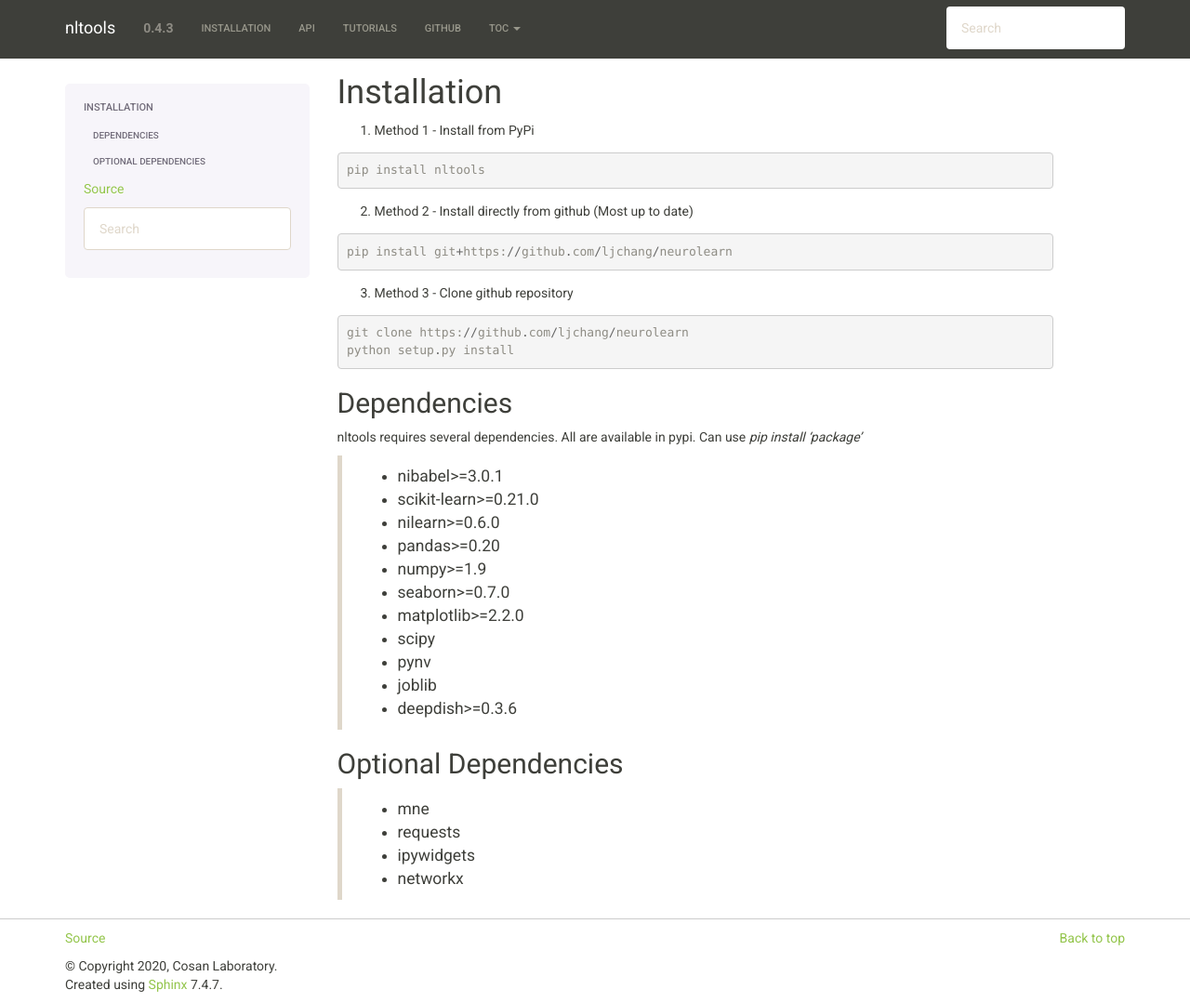
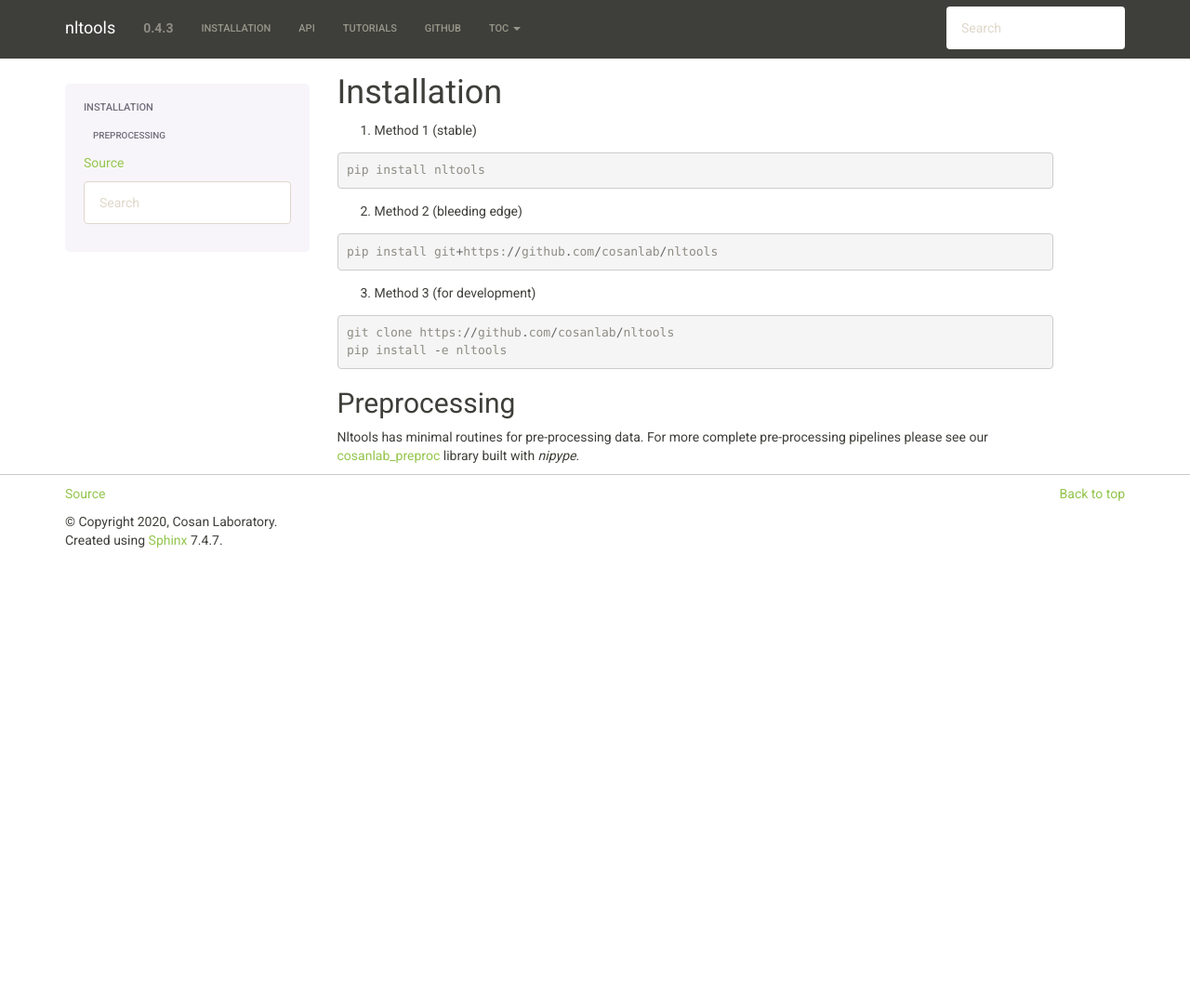
Before and after one commit to cosanlab/nltools, a Sphinx documentation site: the page built from docs/install.rst, in a window 1280 px wide and 1079 px high. Shown: the whole window at 93% size. Built offline with Sphinx 7.4.7, drawn with Linux system fonts in a browser that asks for light colours.

```diff
--- a/docs/install.rst
+++ b/docs/install.rst
@@ -3,46 +3,26 @@
 Installation
 ------------
 
-1. Method 1 - Install from PyPi
+1. Method 1 (stable)
 
 .. code-block:: python
 
 	pip install nltools
 
-2. Method 2 - Install directly from github (Most up to date)
+2. Method 2 (bleeding edge)
 
 .. code-block:: python
 
-	pip install git+https://github.com/ljchang/neurolearn
+	pip install git+https://github.com/cosanlab/nltools
 
-3. Method 3 - Clone github repository
+3. Method 3 (for development)
 
 .. code-block:: python
 
-	git clone https://github.com/ljchang/neurolearn
-	python setup.py install
+	git clone https://github.com/cosanlab/nltools
+	pip install -e nltools
 
-Dependencies
-^^^^^^^^^^^^
+Preprocessing
+^^^^^^^^^^^^^
 
-nltools requires several dependencies.  All are available in pypi.  Can use *pip install 'package'*
-
- - nibabel>=3.0.1
- - scikit-learn>=0.21.0
- - nilearn>=0.6.0
- - pandas>=0.20
- - numpy>=1.9
- - seaborn>=0.7.0
- - matplotlib>=2.2.0
- - scipy
- - pynv
- - joblib
- - deepdish>=0.3.6
-
-Optional Dependencies
-^^^^^^^^^^^^^^^^^^^^^
-
- - mne
- - requests
- - ipywidgets
- - networkx
+Nltools has minimal routines for pre-processing data. For more complete pre-processing pipelines please see our `cosanlab_preproc <https://github.com/cosanlab/cosanlab_preproc>`_ library built with `nipype`.
```
Also changed, not shown: docs/_templates/layout.html (added, +28 -0 lines), 4 other files.
